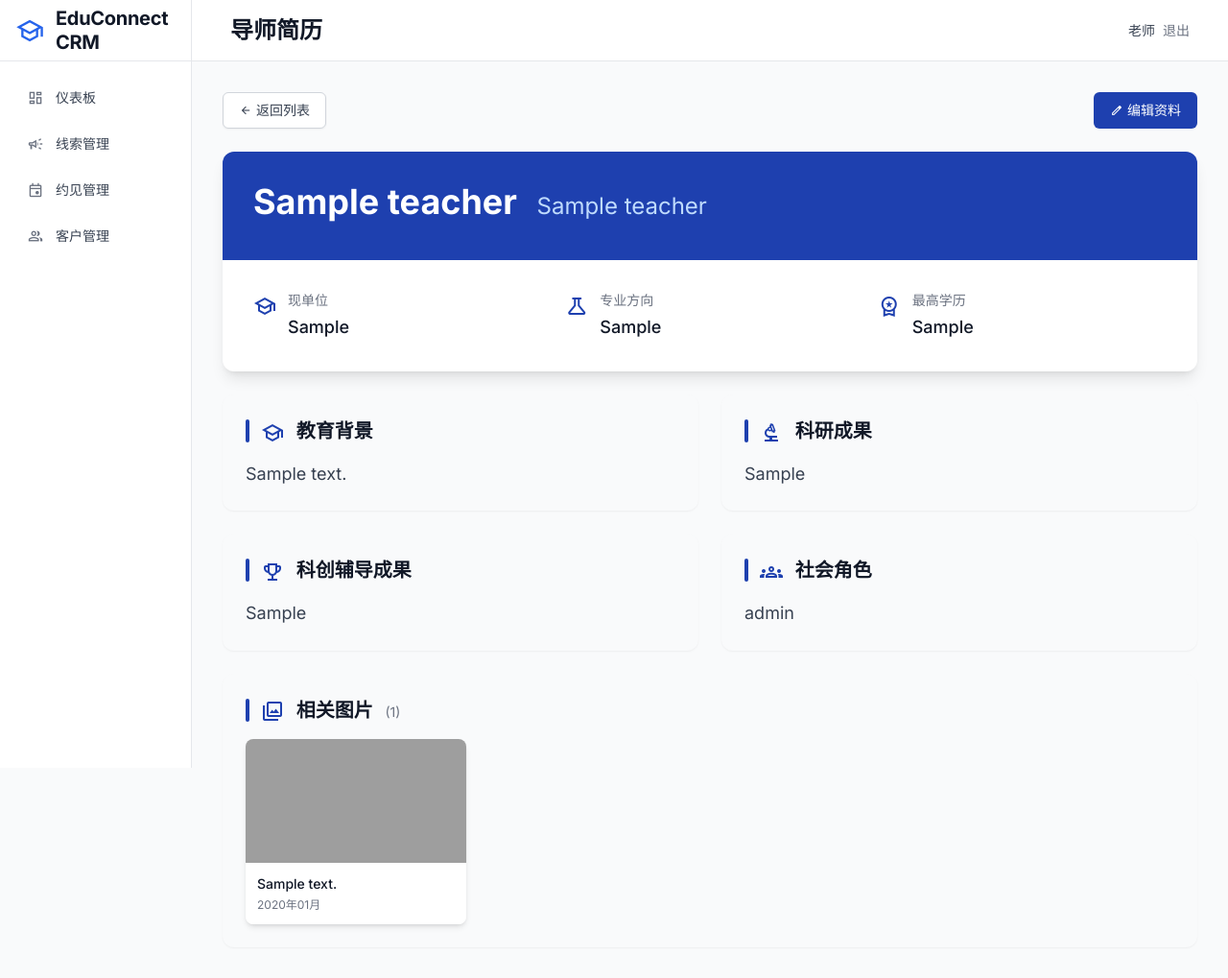
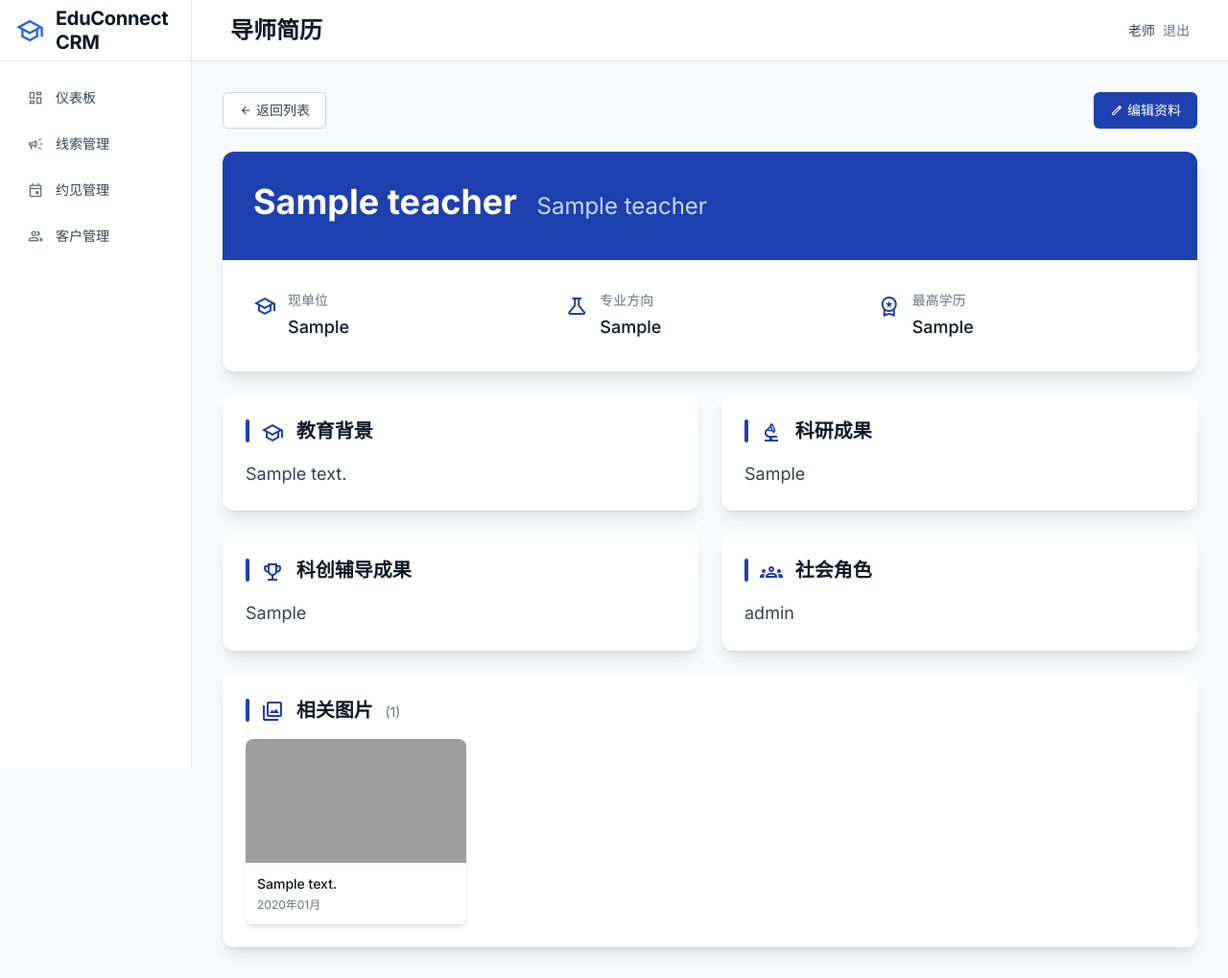
Before and after one commit to blebleman2022/crm, a Python web app: template templates/teachers/detail.html in a window 1280 px wide. Shown: the whole page at 96% size. Run offline with Jinja, Linux system fonts and the light colour scheme; the template is opened without the code that fills it: most values are stand-ins (such as "Sample title", 1, 10 or a date in 2020); some libraries are stand-ins or nearby versions; grey boxes are pictures that could not be loaded.

Commit message:
优化老师详情页模块显示：将浅灰色背景改为白色背景，添加shadow-lg阴影效果，增强立体感

```diff
--- a/templates/teachers/detail.html
+++ b/templates/teachers/detail.html
@@ -96,7 +96,7 @@
 
         <!-- 教育背景 -->
         {% if teacher.degree_description and teacher.degree_description != '-' %}
-        <div class="bg-gray-50 rounded-xl shadow-sm p-6 info-card">
+        <div class="bg-white rounded-xl shadow-lg p-6 info-card">
             <h3 class="section-title text-xl font-bold text-gray-900 mb-4">
                 <span class="material-symbols-outlined align-middle mr-2 text-blue-800">school</span>
                 教育背景
@@ -109,7 +109,7 @@
 
         <!-- 科研成果 -->
         {% if teacher.research_achievements and teacher.research_achievements != '-' %}
-        <div class="bg-gray-50 rounded-xl shadow-sm p-6 info-card">
+        <div class="bg-white rounded-xl shadow-lg p-6 info-card">
             <h3 class="section-title text-xl font-bold text-gray-900 mb-4">
                 <span class="material-symbols-outlined align-middle mr-2 text-blue-800">biotech</span>
                 科研成果
@@ -128,7 +128,7 @@
 
         <!-- 科创辅导成果 -->
         {% if teacher.innovation_coaching_achievements and teacher.innovation_coaching_achievements != '-' %}
-        <div class="bg-gray-50 rounded-xl shadow-sm p-6 info-card">
+        <div class="bg-white rounded-xl shadow-lg p-6 info-card">
             <h3 class="section-title text-xl font-bold text-gray-900 mb-4">
                 <span class="material-symbols-outlined align-middle mr-2 text-blue-800">emoji_events</span>
                 科创辅导成果
@@ -147,7 +147,7 @@
 
         <!-- 社会角色 -->
         {% if teacher.social_roles and teacher.social_roles != '-' %}
-        <div class="bg-gray-50 rounded-xl shadow-sm p-6 info-card">
+        <div class="bg-white rounded-xl shadow-lg p-6 info-card">
             <h3 class="section-title text-xl font-bold text-gray-900 mb-4">
                 <span class="material-symbols-outlined align-middle mr-2 text-blue-800">groups</span>
                 社会角色
@@ -167,7 +167,7 @@
 
     <!-- 相关图片 - 放在最下方 -->
     {% if teacher.images.count() > 0 %}
-    <div class="bg-gray-50 rounded-xl shadow-sm p-6 mt-6">
+    <div class="bg-white rounded-xl shadow-lg p-6 mt-6">
         <h3 class="section-title text-xl font-bold text-gray-900 mb-4">
             <span class="material-symbols-outlined align-middle mr-2 text-blue-800">photo_library</span>
             相关图片
```
